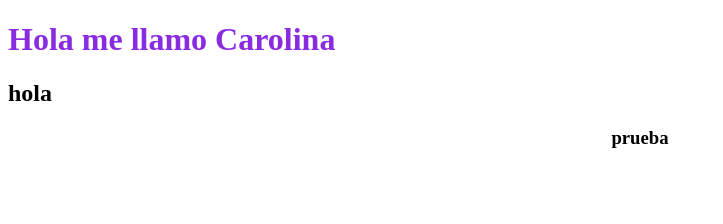
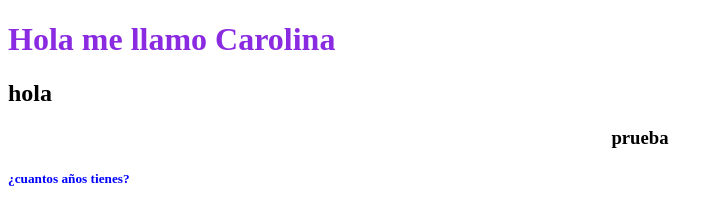
Before and after one commit to tont21/cursogithub, a plain HTML site: page index.html in a window 1280 px wide. Shown: the whole page, without its empty margins (0-723 px from the left). Drawn offline with Linux system fonts and the light colour scheme.

Commit message:
subiendo h5 con su estilo

```diff
--- a/index.html
+++ b/index.html
@@ -10,5 +10,6 @@
     <h1>Hola me llamo Carolina</h1>
     <h2>hola</h2>
     <h3>prueba</h3>
+    <h5>¿cuantos años tienes?</h5>
 </body>
 </html>
--- a/style.css
+++ b/style.css
@@ -4,3 +4,7 @@ h1{
 h3{
     text-align: center;
 }
+
+h5{
+    color: blue;
+}
```
